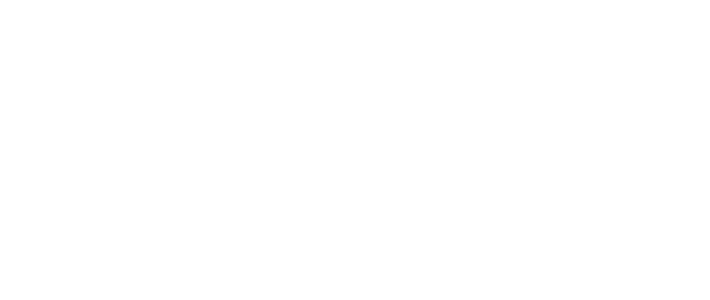
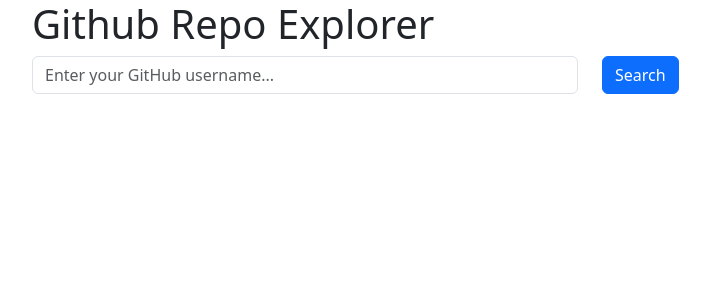
Before and after one commit to berkan-kabadayi/github-repo-explorer, a React app: page / in a window 1280 px wide. Shown: the top 300 px of the page, without its empty margins (50-760 px from the left). Built offline with nearby package versions, Linux system fonts and the light colour scheme; the HTML template or start-up script is replaced by a standard one.

Commit message:
Build SearchBar UI layout

```diff
--- a/src/App.tsx
+++ b/src/App.tsx
@@ -1,7 +1,16 @@
+import { Container } from "react-bootstrap";
 import "./App.css";
+import SearchBar from "./components/SearchBar";
 
 function App() {
-  return <></>;
+  return (
+    <>
+      <Container>
+        <h1>Github Repo Explorer</h1>
+        <SearchBar />
+      </Container>
+    </>
+  );
 }
 
 export default App;
--- a/src/components/Card.tsx
+++ b/src/components/Card.tsx
@@ -1,4 +1,4 @@
-import React from "react";
+
 
 function Card() {
   return <div>Card</div>;
--- a/src/components/RepoItem.tsx
+++ b/src/components/RepoItem.tsx
@@ -1,4 +1,3 @@
-import React from 'react'
 
 function RepoItem() {
   return (
--- a/src/components/SearchBar.tsx
+++ b/src/components/SearchBar.tsx
@@ -1,9 +1,45 @@
-import React from 'react'
+import { useState } from "react";
+import { Button, Col, Dropdown, Form, Row, Spinner } from "react-bootstrap";
 
 function SearchBar() {
+  const [input, setInput] = useState("");
+  const [loading, setLoading] = useState(false);
+
   return (
-    <div>SearchBar</div>
-  )
+    <Form>
+      <Row>
+        <Col>
+          <Dropdown>
+            <Form.Control
+              type="text"
+              placeholder="Enter your GitHub username..."
+              autoComplete="off"
+              value={input}
+              onChange={(e) => setInput(e.target.value)}
+            />
+          </Dropdown>
+        </Col>
+        <Col>
+          {loading ? (
+            <Button variant="primary" disabled>
+              <Spinner
+                as="span"
+                animation="border"
+                size="sm"
+                role="status"
+                aria-hidden="true"
+              />
+              <span className="visually-hidden">Loading...</span>
+            </Button>
+          ) : (
+            <Button typeof="submit" >
+              Search
+            </Button>
+          )}
+        </Col>
+      </Row>
+    </Form>
+  );
 }
 
-export default SearchBar
+export default SearchBar;
--- a/src/components/ThemeToggle.tsx
+++ b/src/components/ThemeToggle.tsx
@@ -1,4 +1,3 @@
-import React from 'react'
 
 function ThemeToggle() {
   return (
```
Also changed, not shown: src/components/RepoList.tsx (+2 -6 lines).
